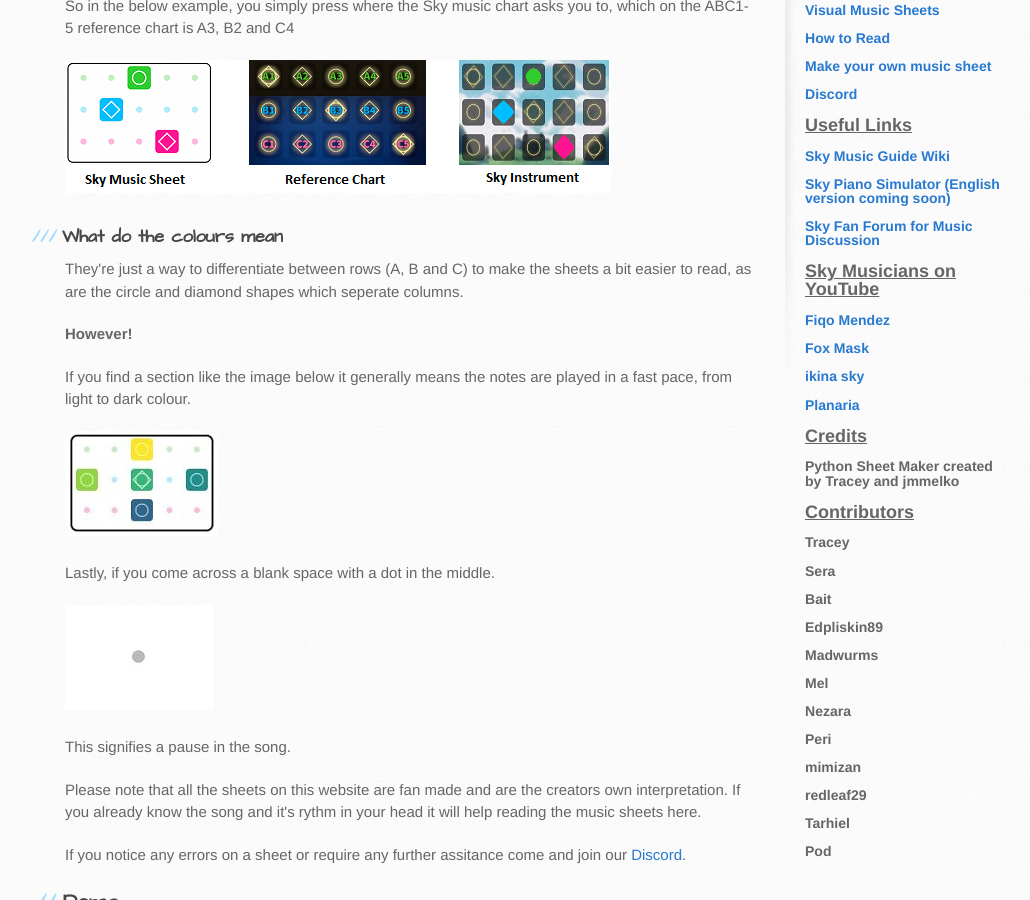
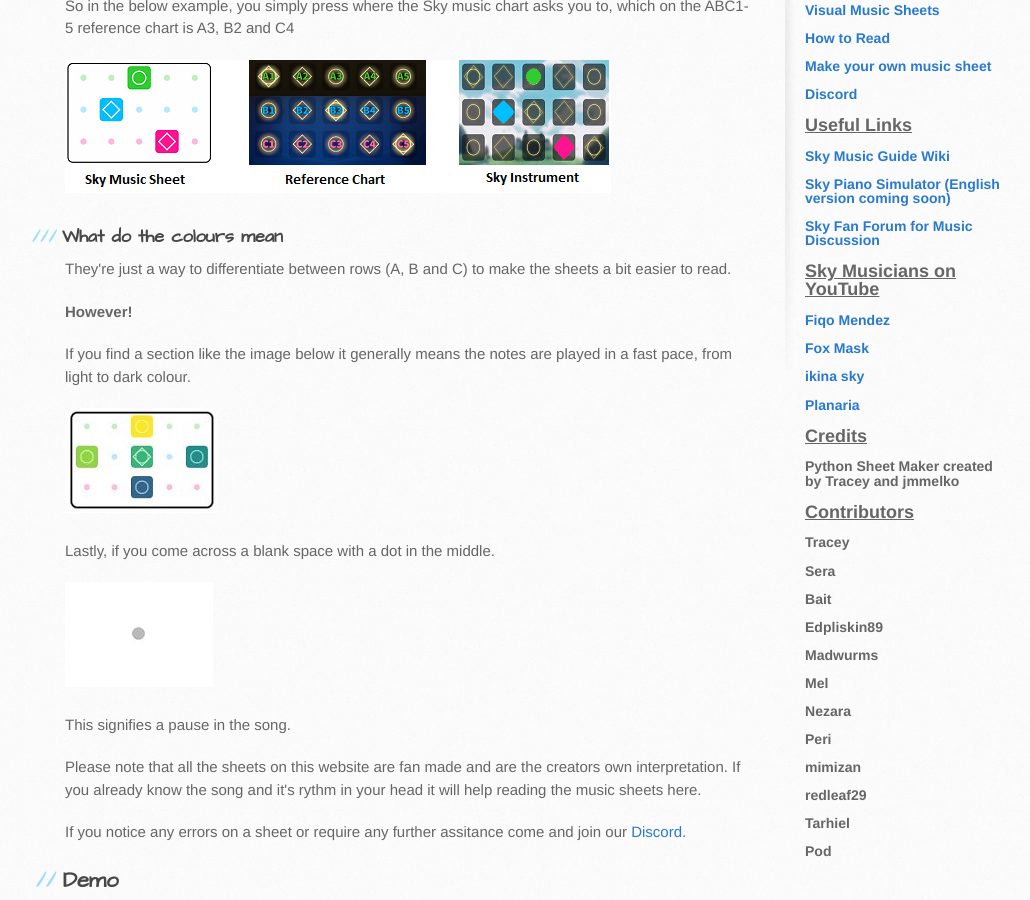
Before and after one commit to sky-music/sky-music.github.io, a Jekyll site: the page built from how-to-read.md, in a window 1280 px wide and 900 px high, scrolled down 381 px. Shown: the whole window, without its empty margins (105-1135 px from the left). Built offline with Jekyll 4.4.1, drawn with Linux system fonts in a browser that asks for light colours.

Commit message:
Update how-to-read.md

```diff
--- a/how-to-read.md
+++ b/how-to-read.md
@@ -11,7 +11,7 @@ layout: default
 <img src="./assets/images/skypad.png">
 
 <h3>What do the colours mean</h3>
-<p>They're just a way to differentiate between rows (A, B and C) to make the sheets a bit easier to read, as are the circle and diamond shapes which seperate columns.</p>
+<p>They're just a way to differentiate between rows (A, B and C) to make the sheets a bit easier to read.</p>
 <p><strong>However!</strong></p>
 If you find a section like the image below it generally means the notes are played in a fast pace, from light to dark colour.
 
```
